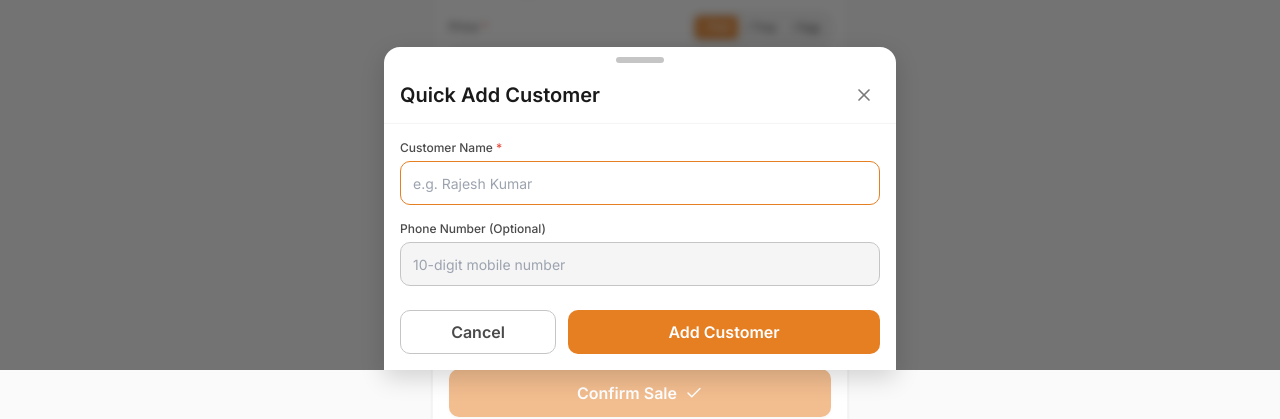
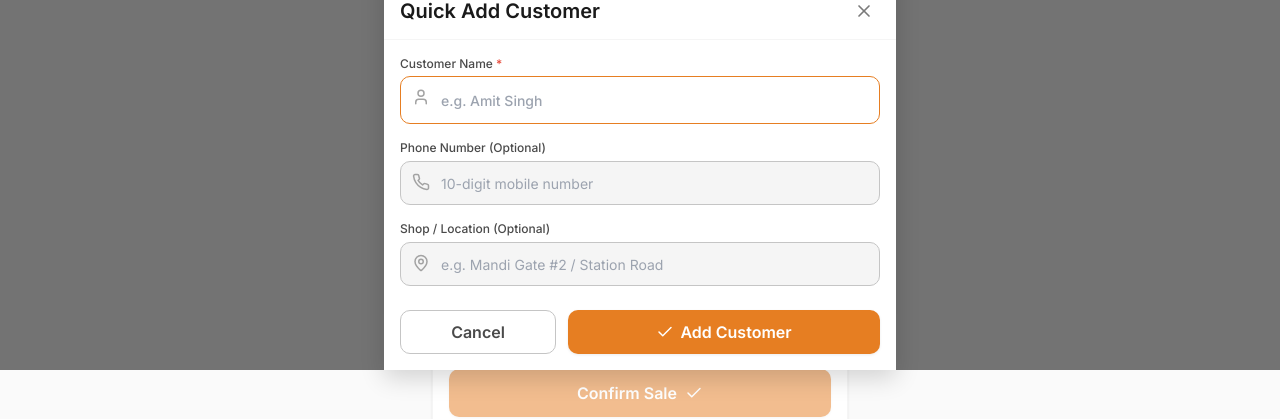
Before and after one commit to pravinsingh1109/KukkutPro, a React (Vite) app in the folder frontend/: page /sales/new in a window 1280 px wide. Both pictures are taken after typing "5", "Sample" into the empty fields and a click on the button "Add New". Shown: the part 430-849 px from the top of the page. Built offline with nearby package versions, Linux system fonts and the light colour scheme; no server answers.

Commit message:
fix: resolve database connection for customer quick-add and enhance UI feedback

```diff
--- a/frontend/src/features/customers/CustomerList.tsx
+++ b/frontend/src/features/customers/CustomerList.tsx
@@ -4,32 +4,57 @@ import { useCustomers } from '../../hooks/useCustomers';
 import { TopAppBar, FAB } from '../../components/shared/FAB';
 import { SkeletonRow } from '../../components/shared/SkeletonCard';
 import { EmptyState } from '../../components/shared/EmptyState';
+import { ErrorState } from '../../components/shared/EmptyState';
 import { CustomerQuickAddSheet } from './CustomerQuickAddSheet';
 import { formatCurrency } from '../../lib/utils';
-import { Users, Search, ChevronRight } from 'lucide-react';
+import { Users, Search, ChevronRight, CheckCircle2, X } from 'lucide-react';
 
 export const CustomerList: React.FC = () => {
   const navigate = useNavigate();
   const [filterMode, setFilterMode] = useState<'dues' | 'all'>('dues');
   const [searchTerm, setSearchTerm] = useState('');
   const [isQuickAddOpen, setIsQuickAddOpen] = useState(false);
+  const [successToast, setSuccessToast] = useState<string | null>(null);
 
-  const { customers, isLoading } = useCustomers({
+  const { customers, isLoading, error, refetch } = useCustomers({
     hasDues: filterMode === 'dues' ? true : undefined,
     search: searchTerm.trim() || undefined,
   });
+
+  const handleCustomerCreated = (newCust: any) => {
+    setFilterMode('all');
+    setSuccessToast(`Customer "${newCust.name}" added successfully!`);
+    setTimeout(() => setSuccessToast(null), 4000);
+    refetch();
+  };
 
   return (
     <div className="min-h-screen bg-neutral-50 pb-24 max-w-md mx-auto">
       <TopAppBar title="Customer Ledger" subtitle="Buyer directory & dues tracking" />
 
       <div className="p-4 space-y-3">
+        {successToast && (
+          <div className="p-3 bg-success-100 border border-success-500/30 rounded-md text-body-sm text-success-800 flex items-center justify-between shadow-xs">
+            <div className="flex items-center gap-2">
+              <CheckCircle2 size={18} className="text-success-600 shrink-0" />
+              <span>{successToast}</span>
+            </div>
+            <button
+              type="button"
+              onClick={() => setSuccessToast(null)}
+              className="text-success-700 hover:text-success-900"
+            >
+              <X size={16} />
+            </button>
+          </div>
+        )}
+
         {/* Filter Toggle */}
         <div className="flex bg-neutral-200/70 p-1 rounded-md">
           <button
             type="button"
             onClick={() => setFilterMode('dues')}
-            className={`w-1/2 py-1.5 text-body-sm font-semibold rounded ${
+            className={`w-1/2 py-1.5 text-body-sm font-semibold rounded transition-all ${
               filterMode === 'dues' ? 'bg-white text-neutral-900 shadow-sm' : 'text-neutral-600'
             }`}
           >
@@ -38,7 +63,7 @@ export const CustomerList: React.FC = () => {
           <button
             type="button"
             onClick={() => setFilterMode('all')}
-            className={`w-1/2 py-1.5 text-body-sm font-semibold rounded ${
+            className={`w-1/2 py-1.5 text-body-sm font-semibold rounded transition-all ${
               filterMode === 'all' ? 'bg-white text-neutral-900 shadow-sm' : 'text-neutral-600'
             }`}
           >
@@ -54,8 +79,17 @@ export const CustomerList: React.FC = () => {
             value={searchTerm}
             onChange={(e) => setSearchTerm(e.target.value)}
             placeholder="Search by name or phone..."
-            className="w-full h-11 pl-9 pr-3 rounded-md border border-neutral-300 bg-white text-body focus:border-brand-500 outline-none"
+            className="w-full h-11 pl-9 pr-8 rounded-md border border-neutral-300 bg-white text-body focus:border-brand-500 outline-none"
           />
+          {searchTerm && (
+            <button
+              type="button"
+              onClick={() => setSearchTerm('')}
+              className="absolute right-3 top-3 text-neutral-400 hover:text-neutral-600"
+            >
+              <X size={16} />
+            </button>
+          )}
         </div>
 
         {/* Customers List */}
@@ -65,13 +99,21 @@ export const CustomerList: React.FC = () => {
               <SkeletonRow />
               <SkeletonRow />
               <SkeletonRow />
-              <SkeletonRow />
             </>
+          ) : error ? (
+            <ErrorState
+              message="Failed to load customer records."
+              onRetry={() => refetch()}
+            />
           ) : customers.length === 0 ? (
             <EmptyState
               icon={Users}
               heading={filterMode === 'dues' ? 'No Pending Dues!' : 'No Customers Yet'}
-              subText={filterMode === 'dues' ? 'All customers are currently paid up.' : 'Add your egg buyers to track sales and credit.'}
+              subText={
+                filterMode === 'dues'
+                  ? 'All customers are currently settled. Switch to "All Customers" to view entire directory.'
+                  : 'Add your egg buyers to track sales, invoices, and credit balance.'
+              }
               ctaLabel="Add Customer"
               onCta={() => setIsQuickAddOpen(true)}
             />
@@ -118,7 +160,7 @@ export const CustomerList: React.FC = () => {
       <CustomerQuickAddSheet
         isOpen={isQuickAddOpen}
         onClose={() => setIsQuickAddOpen(false)}
-        onCustomerCreated={(newCust) => navigate(`/customers/${newCust.id}`)}
+        onCustomerCreated={handleCustomerCreated}
       />
     </div>
   );
--- a/frontend/src/features/customers/CustomerQuickAddSheet.tsx
+++ b/frontend/src/features/customers/CustomerQuickAddSheet.tsx
@@ -2,6 +2,7 @@ import React, { useState } from 'react';
 import { useCustomers } from '../../hooks/useCustomers';
 import { BottomSheet } from '../../components/shared/BottomSheet';
 import { Customer } from '../../types';
+import { AlertTriangle, User, Phone, MapPin, Check, Loader2 } from 'lucide-react';
 
 interface CustomerQuickAddSheetProps {
   isOpen: boolean;
@@ -17,27 +18,33 @@ export const CustomerQuickAddSheet: React.FC<CustomerQuickAddSheetProps> = ({
   const { createCustomer, isCreating } = useCustomers();
   const [name, setName] = useState('');
   const [phone, setPhone] = useState('');
+  const [address, setAddress] = useState('');
   const [error, setError] = useState<string | null>(null);
 
   const handleSubmit = async (e: React.FormEvent) => {
     e.preventDefault();
     setError(null);
-    if (!name.trim()) {
+    const cleanName = name.trim();
+
+    if (!cleanName) {
       setError('Customer name is required');
       return;
     }
 
     try {
       const newCust = await createCustomer({
-        name: name.trim(),
+        name: cleanName,
         phone: phone.trim() || undefined,
+        address: address.trim() || undefined,
       });
+
       setName('');
       setPhone('');
+      setAddress('');
       onCustomerCreated(newCust);
       onClose();
     } catch (err: any) {
-      setError(err?.error || 'Failed to add customer');
+      setError(err?.error || 'Failed to add customer. Please try again.');
     }
   };
 
@@ -45,8 +52,9 @@ export const CustomerQuickAddSheet: React.FC<CustomerQuickAddSheetProps> = ({
     <BottomSheet isOpen={isOpen} onClose={onClose} title="Quick Add Customer">
       <form onSubmit={handleSubmit} className="space-y-4">
         {error && (
-          <div className="p-3 bg-danger-100 border border-danger-500/30 rounded-md text-body-sm text-danger-500">
-            {error}
+          <div className="p-3 bg-danger-100 border border-danger-500/30 rounded-md text-body-sm text-danger-500 flex items-center gap-2">
+            <AlertTriangle size={18} className="shrink-0" />
+            <span>{error}</span>
           </div>
         )}
 
@@ -54,43 +62,76 @@ export const CustomerQuickAddSheet: React.FC<CustomerQuickAddSheetProps> = ({
           <label className="block text-label text-neutral-700 mb-1 font-medium">
             Customer Name <span className="text-danger-500">*</span>
           </label>
+          <div className="relative">
+            <User size={18} className="absolute left-3 top-3 text-neutral-400" />
             <input
               type="text"
               value={name}
               onChange={(e) => setName(e.target.value)}
-            placeholder="e.g. Rajesh Kumar"
-            className="w-full h-11 px-3 rounded-md border border-neutral-300 bg-neutral-100 text-body focus:border-brand-500 focus:bg-white outline-none"
+              placeholder="e.g. Amit Singh"
+              className="w-full h-12 pl-10 pr-3 rounded-md border border-neutral-300 bg-neutral-100 text-body focus:border-brand-500 focus:bg-white outline-none font-medium"
               autoFocus
+              required
             />
+          </div>
         </div>
 
         <div>
           <label className="block text-label text-neutral-700 mb-1 font-medium">
             Phone Number (Optional)
           </label>
+          <div className="relative">
+            <Phone size={18} className="absolute left-3 top-3 text-neutral-400" />
             <input
               type="tel"
               value={phone}
               onChange={(e) => setPhone(e.target.value)}
               placeholder="10-digit mobile number"
-            className="w-full h-11 px-3 rounded-md border border-neutral-300 bg-neutral-100 text-body focus:border-brand-500 focus:bg-white outline-none"
+              className="w-full h-11 pl-10 pr-3 rounded-md border border-neutral-300 bg-neutral-100 text-body focus:border-brand-500 focus:bg-white outline-none"
             />
+          </div>
+        </div>
+
+        <div>
+          <label className="block text-label text-neutral-700 mb-1 font-medium">
+            Shop / Location (Optional)
+          </label>
+          <div className="relative">
+            <MapPin size={18} className="absolute left-3 top-3 text-neutral-400" />
+            <input
+              type="text"
+              value={address}
+              onChange={(e) => setAddress(e.target.value)}
+              placeholder="e.g. Mandi Gate #2 / Station Road"
+              className="w-full h-11 pl-10 pr-3 rounded-md border border-neutral-300 bg-neutral-100 text-body focus:border-brand-500 focus:bg-white outline-none"
+            />
+          </div>
         </div>
 
         <div className="flex gap-3 pt-2">
           <button
             type="button"
             onClick={onClose}
-            className="w-1/3 h-11 bg-white border border-neutral-300 rounded-md font-semibold text-neutral-700"
+            className="w-1/3 h-11 bg-white border border-neutral-300 rounded-md font-semibold text-neutral-700 hover:bg-neutral-50 transition-colors"
           >
             Cancel
           </button>
           <button
             type="submit"
             disabled={isCreating}
-            className="w-2/3 h-11 bg-brand-500 hover:bg-brand-600 active:scale-95 text-white font-semibold rounded-md transition-all disabled:opacity-50"
+            className="w-2/3 h-11 bg-brand-500 hover:bg-brand-600 active:scale-95 text-white font-semibold rounded-md shadow-sm transition-all disabled:opacity-50 flex items-center justify-center gap-1.5"
           >
-            {isCreating ? 'Saving...' : 'Add Customer'}
+            {isCreating ? (
+              <>
+                <Loader2 size={16} className="animate-spin" />
+                <span>Saving...</span>
+              </>
+            ) : (
+              <>
+                <Check size={18} />
+                <span>Add Customer</span>
+              </>
+            )}
           </button>
         </div>
       </form>
```
Also changed, not shown: 1 other file (tests, documents, lock files or other folders). Lines whose indentation alone changed are shown as unchanged.
